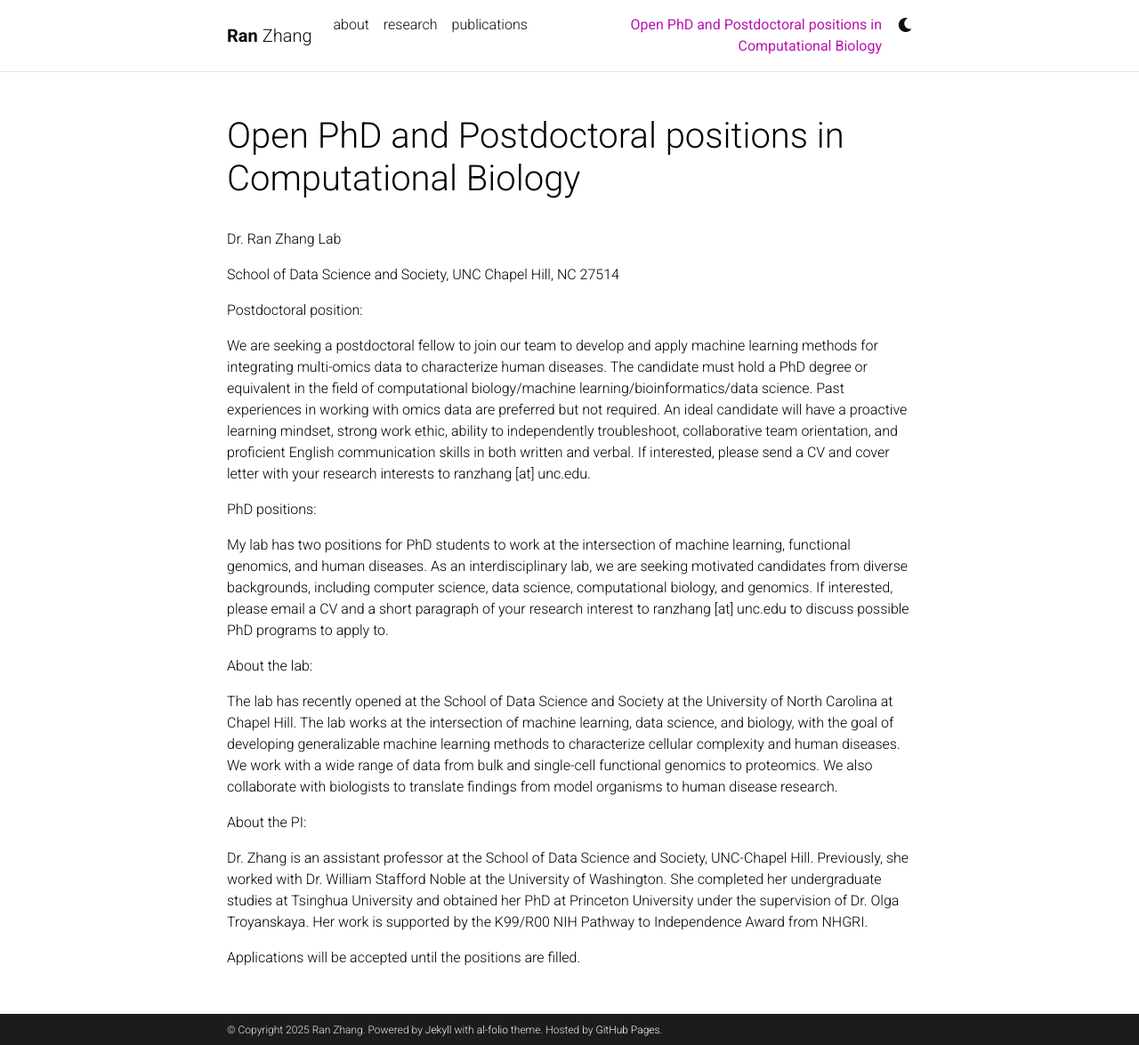
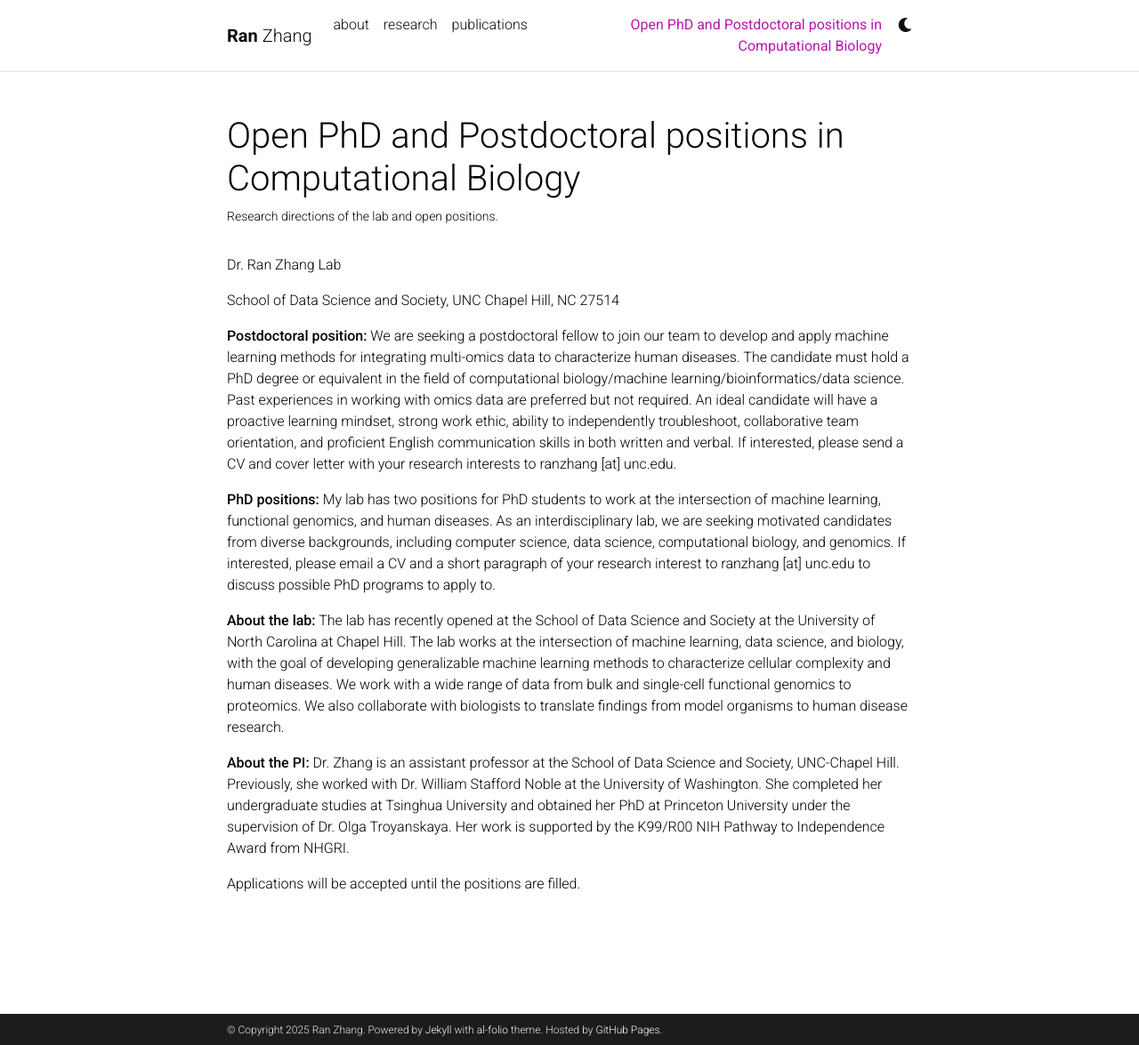
Before and after one commit to RanZhang08/RanZhang08.github.io, a Jekyll site: the page built from _pages/oppotunities.md, in a window 1280 px wide and 1175 px high. Shown: the whole window at 89% size. Built offline with Jekyll 4.4.1, drawn with Linux system fonts in a browser that asks for light colours; comment, search, counter and statistics services are not loaded; a style sheet for code colours, icons or effects is not loaded.

Commit message:
another trial for format fix

```diff
--- a/_includes/head.html
+++ b/_includes/head.html
@@ -1,5 +1,7 @@
     <!-- Metadata, OpenGraph and Schema.org -->
     {% include metadata.html %}
+
+    <title>{% if page.tab_title %}{{ page.tab_title }}{% else %}{{ page.title }}{% endif %} | {{ site.title }}</title>
 
     <!-- Bootstrap & MDB -->
     <link href="https://cdn.jsdelivr.net/npm/bootstrap@{{ site.bootstrap.version }}/dist/css/bootstrap.min.css" rel="stylesheet" integrity="{{ site.bootstrap.integrity.css }}" crossorigin="anonymous">
--- a/_pages/oppotunities.md
+++ b/_pages/oppotunities.md
@@ -1,13 +1,12 @@
 ---
 layout: page
 title: Open PhD and Postdoctoral positions in Computational Biology
+tab_title: Opportunities         # shows in browser tab
 permalink: /opportunities/
-#description: research directions of the lab
-nav: True
-tab_title: Opportunities
+nav: Opportunities               # shows in navigation bar
 nav_order: 4
-#display_categories: [work, fun]
 horizontal: true
+description: Research directions of the lab and open positions.
 ---
 
 
@@ -16,23 +15,19 @@ Dr. Ran Zhang Lab
 School of Data Science and Society, UNC Chapel Hill, NC 27514
 
 
-Postdoctoral position:
-
+<strong>Postdoctoral position:</strong>
 We are seeking a postdoctoral fellow to join our team to develop and apply machine learning methods for integrating multi-omics data to characterize human diseases. The candidate must hold a PhD degree or equivalent in the field of computational biology/machine learning/bioinformatics/data science. Past experiences in working with omics data are preferred but not required. An ideal candidate will have a proactive learning mindset, strong work ethic, ability to independently troubleshoot, collaborative team orientation, and proficient English communication skills in both written and verbal. If interested, please send a CV and cover letter with your research interests to ranzhang [at] unc.edu.
 
 
-PhD positions:
-
+<strong>PhD positions:</strong>
 My lab has two positions for PhD students to work at the intersection of machine learning, functional genomics, and human diseases. As an interdisciplinary lab, we are seeking motivated candidates from diverse backgrounds, including computer science, data science, computational biology, and genomics. If interested, please email a CV and a short paragraph of your research interest to ranzhang [at] unc.edu to discuss possible PhD programs to apply to.
 
 
-About the lab:
-
+<strong>About the lab:</strong>
 The lab has recently opened at the School of Data Science and Society at the University of North Carolina at Chapel Hill. The lab works at the intersection of machine learning, data science, and biology, with the goal of developing generalizable machine learning methods to characterize cellular complexity and human diseases. We work with a wide range of data from bulk and single-cell functional genomics to proteomics. We also collaborate with biologists to translate findings from model organisms to human disease research.
 
 
-About the PI:
-
+<strong>About the PI:</strong>
 Dr. Zhang is an assistant professor at the School of Data Science and Society, UNC-Chapel Hill. Previously, she worked with Dr. William Stafford Noble at the University of Washington. She completed her undergraduate studies at Tsinghua University and obtained her PhD at Princeton University under the supervision of Dr. Olga Troyanskaya. Her work is supported by the K99/R00 NIH Pathway to Independence Award from NHGRI.
 
 
```
